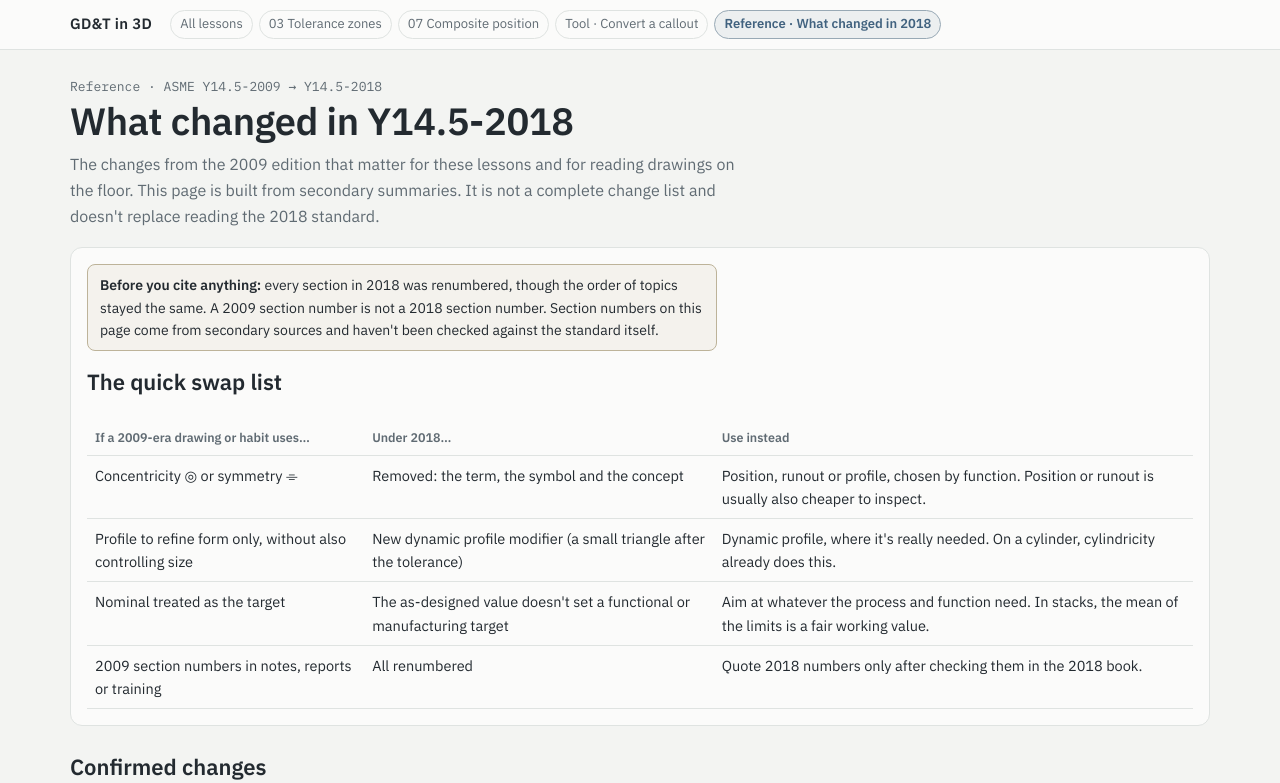
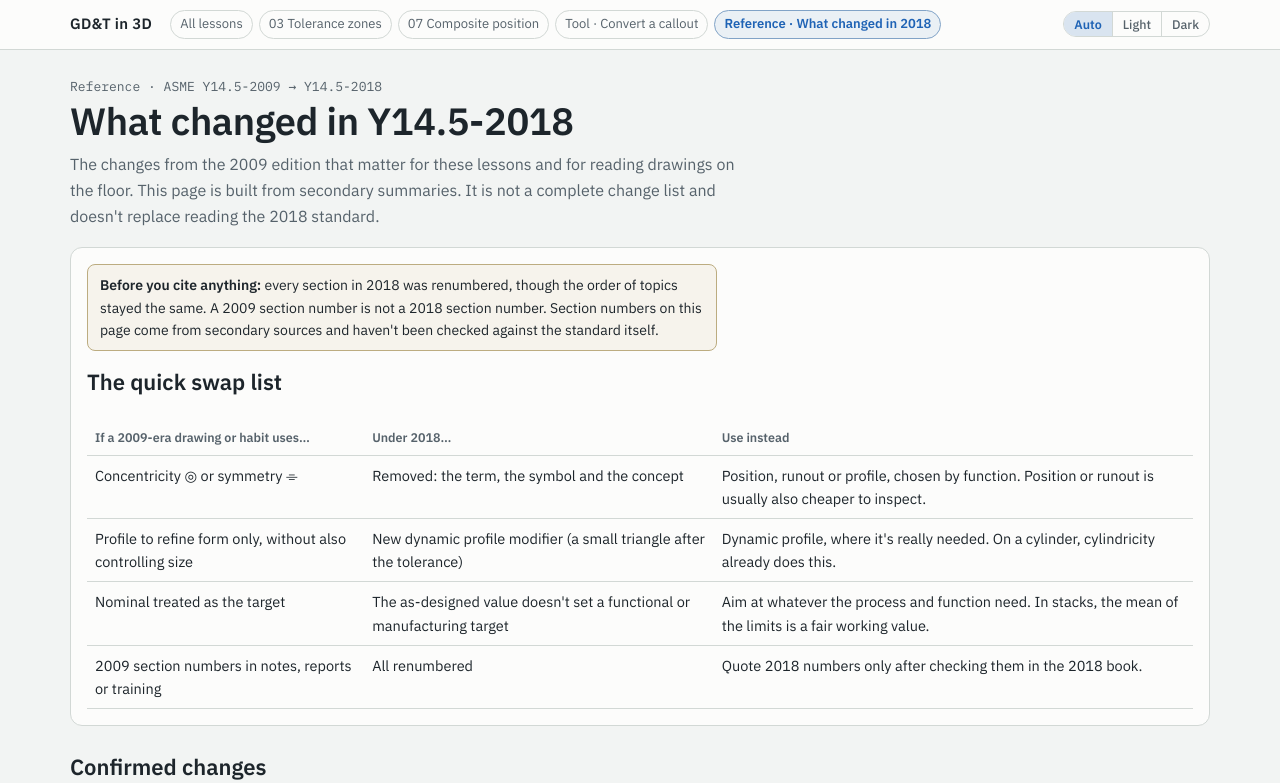
Before and after one commit to interactive-gdt/Interactive.gdt, a plain HTML site: page reference-changes-2018.html in a window 1280 px wide. Shown: the top 783 px of the page. Drawn offline with Linux system fonts and the light colour scheme.

Commit message:
Add files via upload

```diff
--- a/reference-changes-2018.html
+++ b/reference-changes-2018.html
@@ -103,6 +103,17 @@ footer{margin:36px 0 40px;font-size:13px;color:var(--muted);border-top:1px solid
 .swap th{font-size:12.5px;color:var(--muted);font-weight:600}
 .note{max-width:75ch}
 @media (max-width:760px){.ch{grid-template-columns:1fr}}
+
+/* ---- Theme v2: one hue per role (blue = datums/true position, purple = gage/VC, green/red = pass/fail,
+   orange = the feature you're moving, gray = the part) + System / Light / Dark switch ---- */
+:root{--bg:#f2f4f3;--surface:#fcfcfb;--ink:#1d252b;--muted:#56626b;--line:#d2d8d5;--accent:#1f63b5;--pass:#1c8a54;--fail:#c4372c;--pin:#7b3fc4;--live:#d46a00;--warn:#9a6a00;--viewer-bg:#e4e8e6;--steel:#98a2a8;color-scheme:light}
+@media (prefers-color-scheme: dark){:root:not([data-theme="light"]){--bg:#11161a;--surface:#182025;--ink:#e7ecef;--muted:#9ba7ae;--line:#2c363c;--accent:#5aa4ff;--pass:#34d08a;--fail:#ff6a5c;--pin:#b78bff;--live:#ffa23d;--warn:#e0b45a;--viewer-bg:#141b20;--steel:#8c99a2;color-scheme:dark}}
+:root[data-theme="dark"]{--bg:#11161a;--surface:#182025;--ink:#e7ecef;--muted:#9ba7ae;--line:#2c363c;--accent:#5aa4ff;--pass:#34d08a;--fail:#ff6a5c;--pin:#b78bff;--live:#ffa23d;--warn:#e0b45a;--viewer-bg:#141b20;--steel:#8c99a2;color-scheme:dark}
+.themesw{display:inline-flex;border:1px solid var(--line);border-radius:999px;overflow:hidden;margin-left:auto}
+.themesw button{font:500 12.5px var(--font-body,inherit);padding:4px 10px;border:0;background:transparent;color:var(--muted);cursor:pointer}
+.themesw button + button{border-left:1px solid var(--line)}
+.themesw button[aria-pressed="true"]{background:color-mix(in srgb,var(--accent) 16%,var(--surface));color:var(--accent);font-weight:600}
+.themesw[hidden]{display:none}
 </style>
 </head>
 <body>
@@ -117,6 +128,7 @@ footer{margin:36px 0 40px;font-size:13px;color:var(--muted);border-top:1px solid
       <a href="https://claude.ai/artifact/Tt2KhJYbHMtZYSaQpUKCaK">Tool · Convert a callout</a>
       <span class="current" aria-current="page">Reference · What changed in 2018</span>
     </nav>
+    <div class="themesw" role="group" aria-label="Color theme"><button type="button" data-th="system" aria-pressed="true" title="Match your device">Auto</button><button type="button" data-th="light" aria-pressed="false">Light</button><button type="button" data-th="dark" aria-pressed="false">Dark</button></div>
   </div>
 </div>
 
@@ -198,5 +210,17 @@ footer{margin:36px 0 40px;font-size:13px;color:var(--muted);border-top:1px solid
 
   <footer>GD&amp;T in 3D · Reference: What changed in 2018. Generic teaching content.</footer>
 </div>
+<script>
+/* Theme switch: Auto follows the device; Light/Dark override it. Remembered per browser where storage works.
+   Inside the training site, the site sends its choice with postMessage and this switch hides. */
+(function(){var K='gdt-theme',root=document.documentElement;
+function apply(t){ if(t==='light'||t==='dark') root.setAttribute('data-theme',t); else root.removeAttribute('data-theme');
+  document.querySelectorAll('[data-th]').forEach(function(b){ b.setAttribute('aria-pressed', String((t||'system')===b.dataset.th)); }); }
+var saved=null; try{ saved=localStorage.getItem(K); }catch(e){}
+apply(saved||'system');
+document.addEventListener('click',function(e){ var b=e.target.closest && e.target.closest('[data-th]'); if(!b) return; apply(b.dataset.th); try{ localStorage.setItem(K,b.dataset.th); }catch(e){} });
+window.addEventListener('message',function(e){ if(e.data && e.data.gdtTheme){ apply(e.data.gdtTheme); var w=document.querySelector('.themesw'); if(w) w.hidden=true; } });
+})();
+</script>
 </body>
 </html>
```
